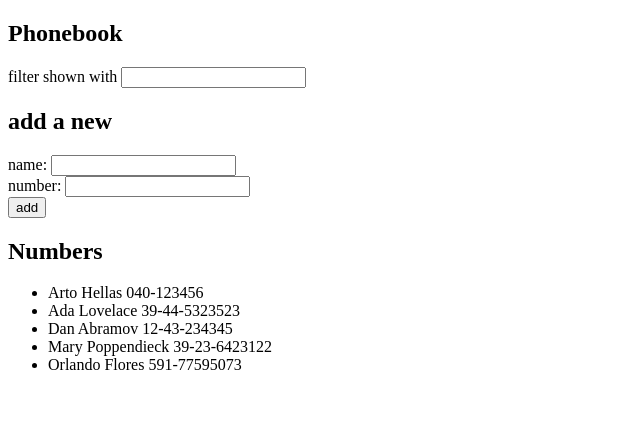
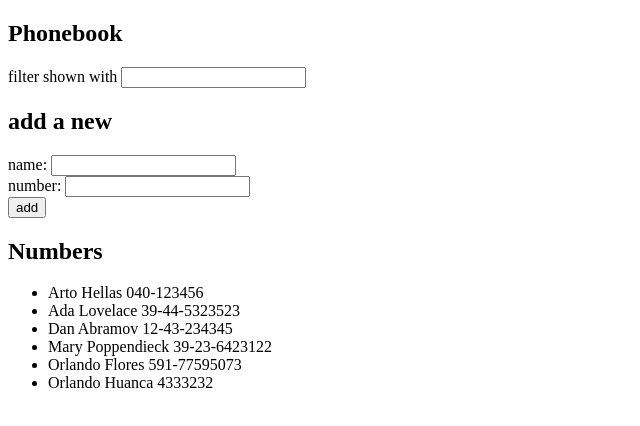
Before and after one commit to lalomax/fullstack-program, a React (Vite) app in the folder part2/phonebook/: page / in a window 1280 px wide. Shown: the top 426 px of the page, without its empty margins (0-640 px from the left). Built offline with nearby package versions, Linux system fonts and the light colour scheme; data requests are answered from the project's data file.

Commit message:
7 y 8 guardar en backend y extrae código en modulo

```diff
--- a/part2/phonebook/db.json
+++ b/part2/phonebook/db.json
@@ -1,30 +1,34 @@
 {
-    "persons":[
+  "persons": [
     {
       "name": "Arto Hellas",
       "number": "040-123456",
-        "id": 1
+      "id": "1"
     },
     {
       "name": "Ada Lovelace",
       "number": "39-44-5323523",
-        "id": 2
+      "id": "2"
     },
     {
       "name": "Dan Abramov",
       "number": "12-43-234345",
-        "id": 3
+      "id": "3"
     },
     {
       "name": "Mary Poppendieck",
       "number": "39-23-6423122",
-        "id": 4
+      "id": "4"
     },
     {
       "name": "Orlando Flores",
       "number": "591-77595073",
-        "id": 5
+      "id": "5"
+    },
+    {
+      "id": "f1d5",
+      "name": "Orlando Huanca",
+      "number": "4333232"
     }
-
   ]
 }
--- a/part2/phonebook/src/App.jsx
+++ b/part2/phonebook/src/App.jsx
@@ -2,7 +2,7 @@
 import AddName from "./components/AddName";
 import Filter from "./components/Filter";
 import { useState, useEffect } from "react";
-import axios from "axios"
+import personService from "./services/persons";
 
 function App() {
   const [persons, setPersons] = useState([]);
@@ -11,27 +11,24 @@
   const [filter, setFilter] = useState("");
 
   useEffect(() => {
-    console.log('effect')
-    axios
-      .get('http://localhost:3001/persons')
-      .then(response => {
-        console.log('promise fulfilled')
-        setPersons(response.data)
-      })
-  }, [])
-  console.log('render', persons.length, 'notes')
+    personService.getAll().then((initialPersons) => {
+      setPersons(initialPersons);
+    });
+  }, []);
+  console.log("render", persons.length, "notes");
 
   // function handle filter change
   const handleFilterChange = (event) => {
     console.log(event.target.value);
     setFilter(event.target.value);
-
   };
 
   // names to show
-  const namesToShow = !filter ? persons : persons.filter (el => {
-    if (el.name.toUpperCase().includes(filter.toUpperCase())) return el
-  });
+  const namesToShow = !filter
+    ? persons
+    : persons.filter((el) => {
+        if (el.name.toUpperCase().includes(filter.toUpperCase())) return el;
+      });
 
   // function add name
   const addName = (event) => {
@@ -59,10 +56,11 @@
     if (containsName(newObject.name, persons)) {
       alert(`${newObject.name} is already added to phonebook`);
     } else {
-      setPersons([...persons, newObject]);
-      console.log(persons, newName);
-      setNewName("");
-      setNewPhoneNumber("");
+      personService.create(newObject).then((returnedNote) => {
+        setPersons(persons.concat(returnedNote));
+        setNewName("");
+        setNewPhoneNumber("");
+      });
     }
   };
 
--- /dev/null
+++ b/part2/phonebook/src/services/persons.js
@@ -0,0 +1,28 @@
+import axios from "axios";
+const baseUrl = "http://localhost:3001/persons";
+
+const getAll = () => {
+  const request = axios.get(baseUrl);
+  // const nonExisting = {
+  //   id: 10000,
+  //   content: 'This note is not saved to server',
+  //   important: true,
+  // }
+  return request.then((response) => response.data);
+};
+
+const create = (newObject) => {
+  const request = axios.post(baseUrl, newObject);
+  return request.then((response) => response.data);
+};
+
+const update = (id, newObject) => {
+  const request = axios.put(`${baseUrl}/${id}`, newObject);
+  return request.then((response) => response.data);
+};
+
+export default {
+  getAll,
+  create,
+  update,
+};
```
Lines whose indentation alone changed are shown as unchanged.
